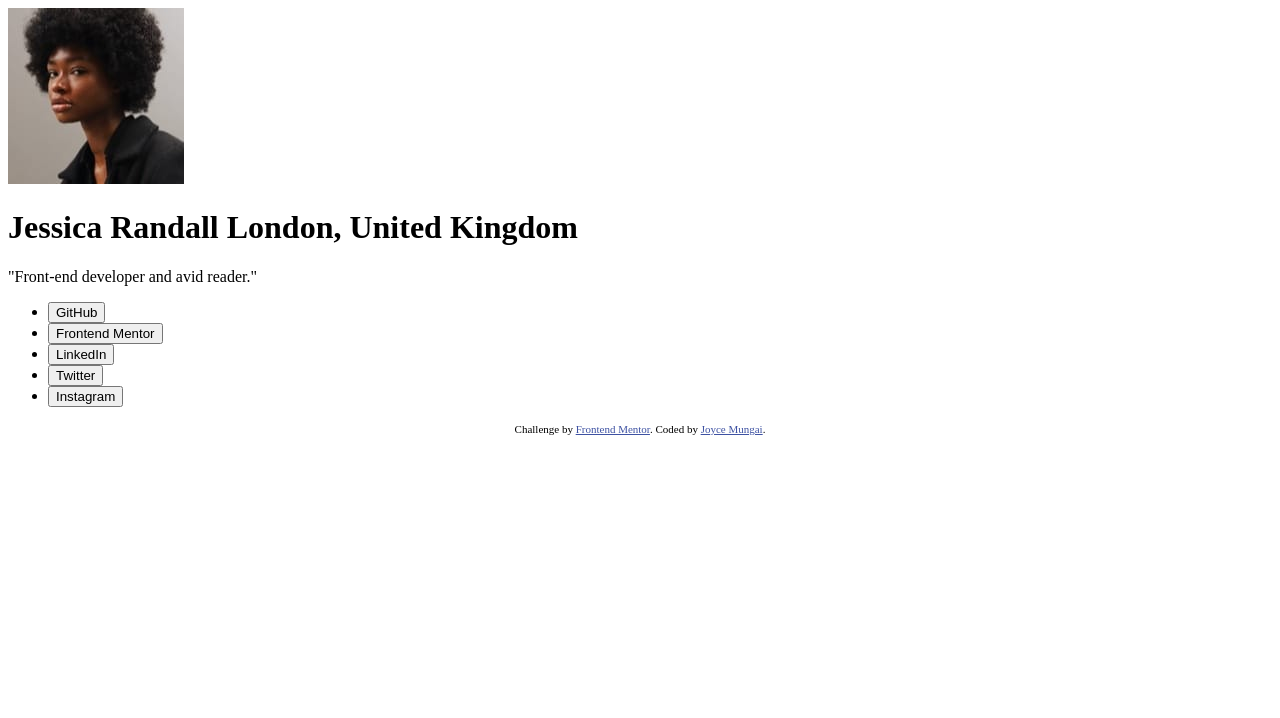
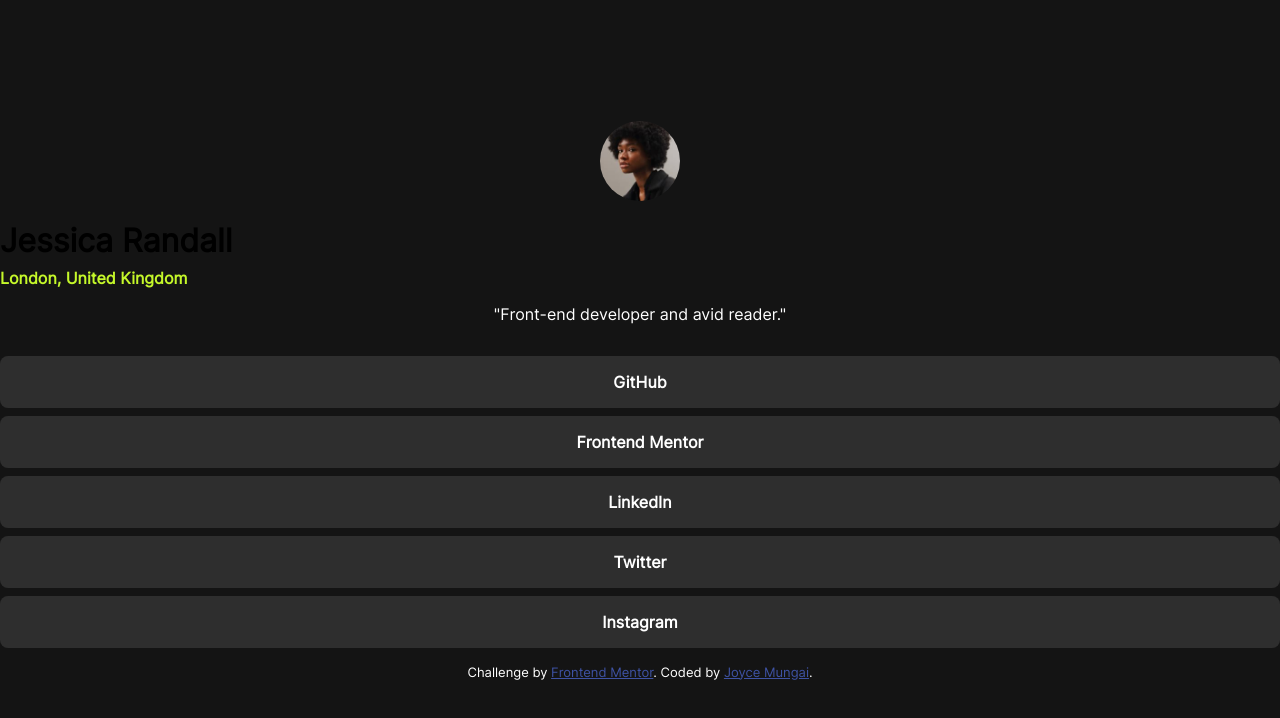
Before and after one commit to WaMungai/social-links-profile, a plain HTML site: page index.html in a window 1280 px wide. Drawn offline with Linux system fonts and the light colour scheme.

Commit message:
Main styles

```diff
--- a/index.css
+++ b/index.css
@@ -1,2 +1,70 @@
-.attribution { font-size: 11px; text-align: center; }
-.attribution a { color: hsl(228, 45%, 44%); }
+@font-face {
+  font-family: Inter;
+  src: url(/assets/fonts/static/Inter-Regular.ttf);
+}
+* {
+  margin: 0;
+  padding: 0;
+  box-sizing: border-box;
+  font-family: Inter;
+}
+ul {
+  list-style-type: none;
+}
+body {
+  background-color: hsl(0, 0%, 8%);
+  display: flex;
+  flex-direction: column;
+  justify-content: center;
+  min-height: 100vh;
+}
+.container img {
+  width: 80px;
+  height: 80px;
+  border-radius: 50%;
+  display: block;
+  margin-inline: auto;
+  margin-bottom: 1.25rem;
+}
+.container h1 span {
+  color: hsl(75, 94%, 57%);
+  display: block;
+  font-size: 1rem;
+  margin: 0.5rem 0 1rem;
+}
+.container p {
+  color: #fff;
+  text-align: center;
+}
+.container ul {
+  display: grid;
+  gap: 0.5rem;
+  margin-top: 2rem;
+}
+.container ul li button {
+  background-color: hsl(0, 0%, 18%);
+  color: #fff;
+  font-size: 1rem;
+  font-weight: bold;
+  width: 100%;
+  padding: 1rem;
+  border: none;
+  border-radius: 0.5rem;
+  outline: none;
+  cursor: pointer;
+  transition: all 0.15s ease-in-out;
+}
+.container ul li button:hover {
+  background-color: hsl(75, 94%, 57%);
+  color: hsl(0, 0%, 8%);
+}
+
+.attribution {
+  font-size: 13px;
+  text-align: center;
+  color:#fff;
+  margin-top: 1rem;
+}
+.attribution a {
+  color: hsl(228, 45%, 44%);
+}
```
